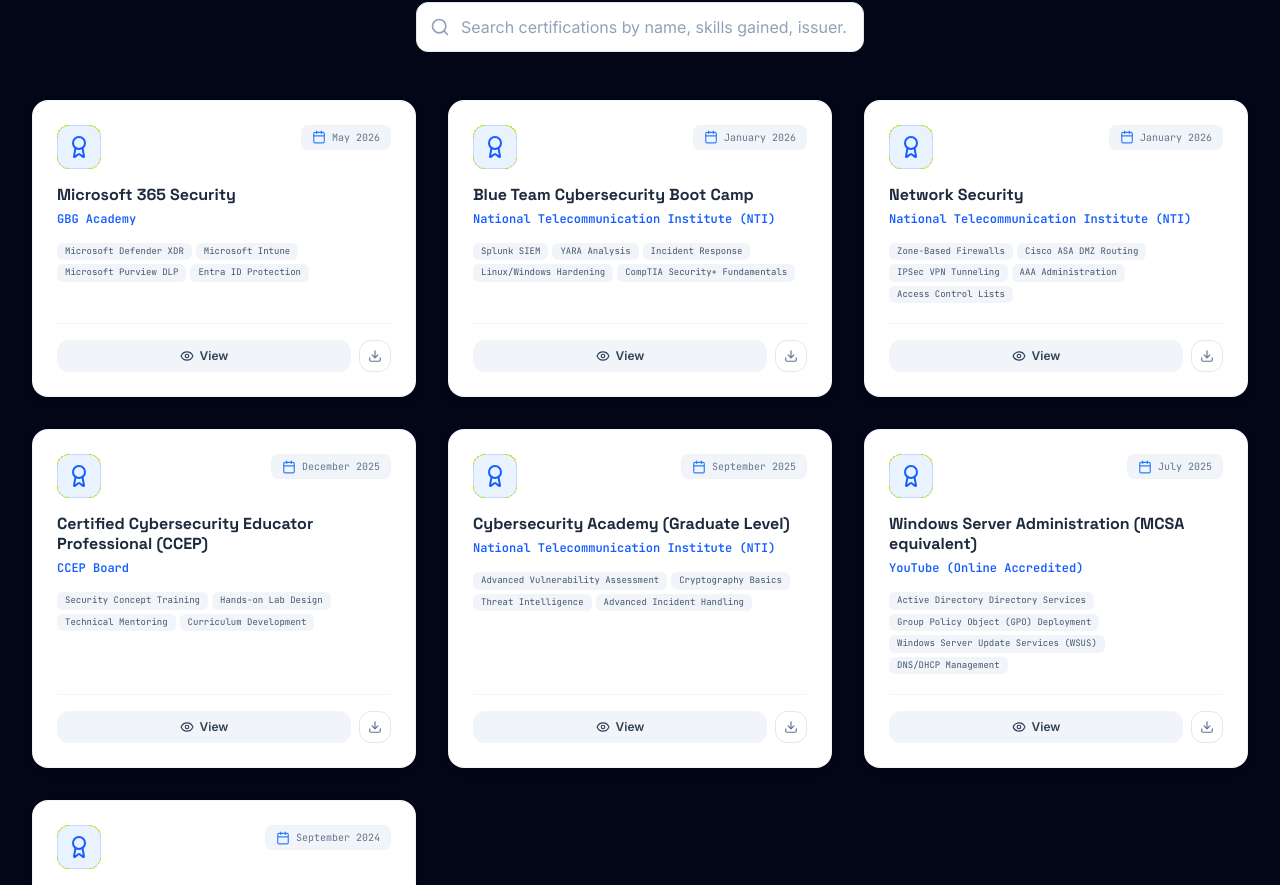
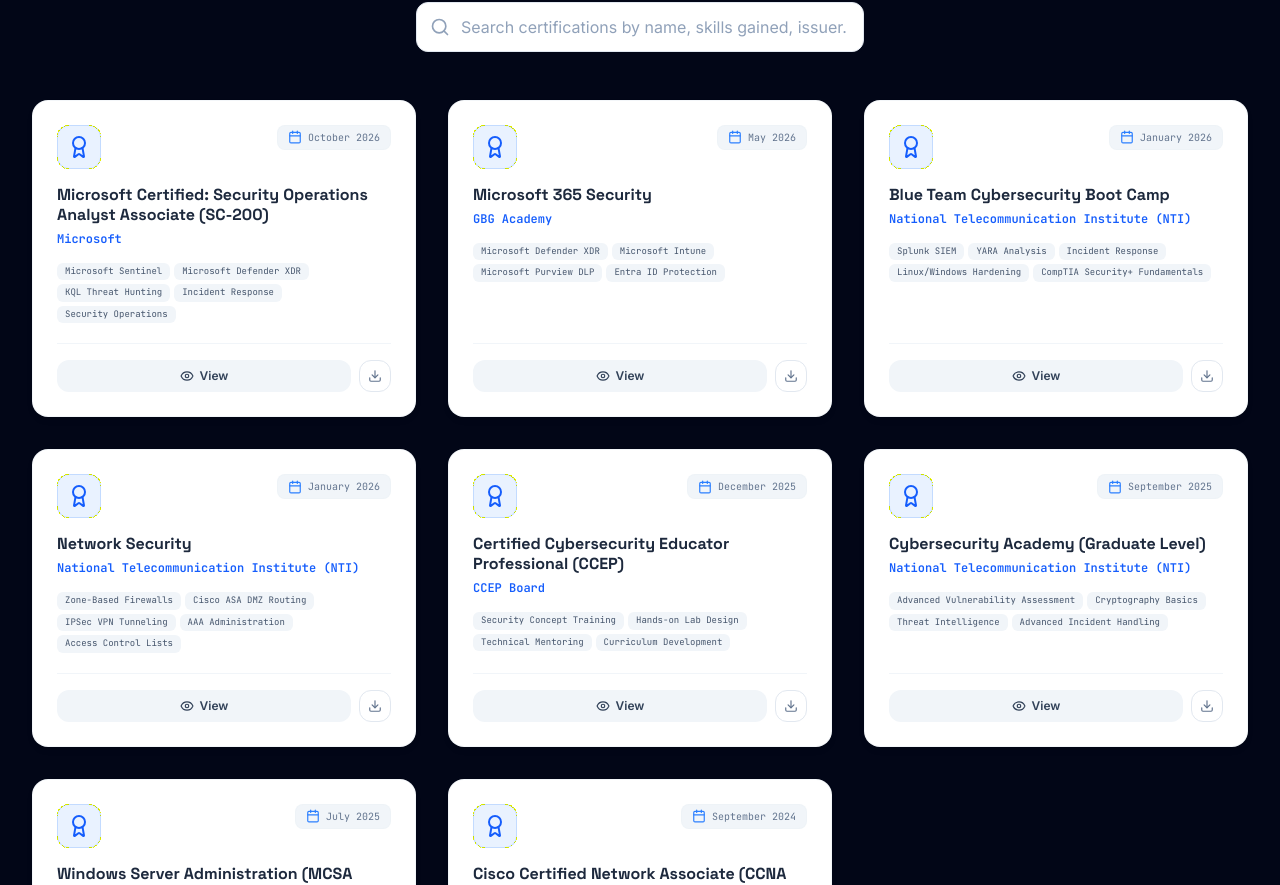
Before and after one commit to M0oham6d/Portfolio, a React (Vite) app: page / in a window 1280 px wide. Shown: the part 8038-8923 px from the top of the page. Built offline with nearby package versions, Linux system fonts and the light colour scheme.

Commit message:
Add Microsoft SC-200 certification

```diff
--- a/src/portfolioData.ts
+++ b/src/portfolioData.ts
@@ -1309,6 +1309,22 @@
   ],
   certifications: [
     {
+      id: "cert8",
+      name: "Microsoft Certified: Security Operations Analyst Associate (SC-200)",
+      organization: "Microsoft",
+      date: "October 2026",
+      credentialId: "C1BD209BFD1E65F6",
+      skillsGained: [
+        "Microsoft Sentinel",
+        "Microsoft Defender XDR",
+        "KQL Threat Hunting",
+        "Incident Response",
+        "Security Operations",
+      ],
+      fileType: "pdf",
+      fileUrl: "/certificates/Microsoft SC-200.pdf",
+    },
+    {
       id: "cert1",
       name: "Microsoft 365 Security",
       organization: "GBG Academy",
```
Also changed, not shown: 1 other file (tests, documents, lock files or other folders).
